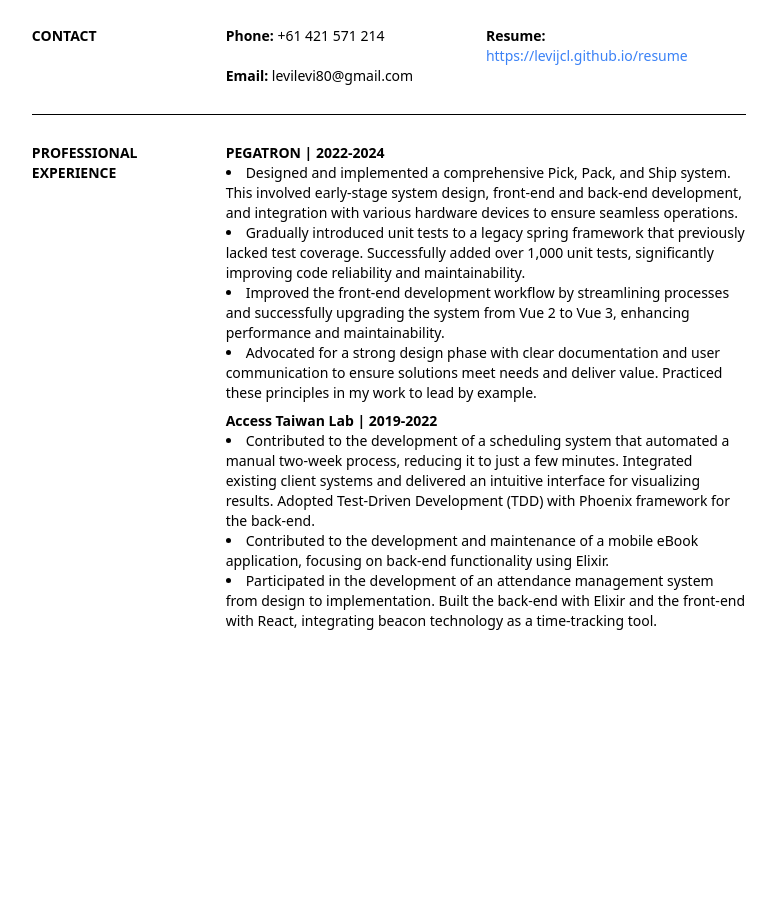
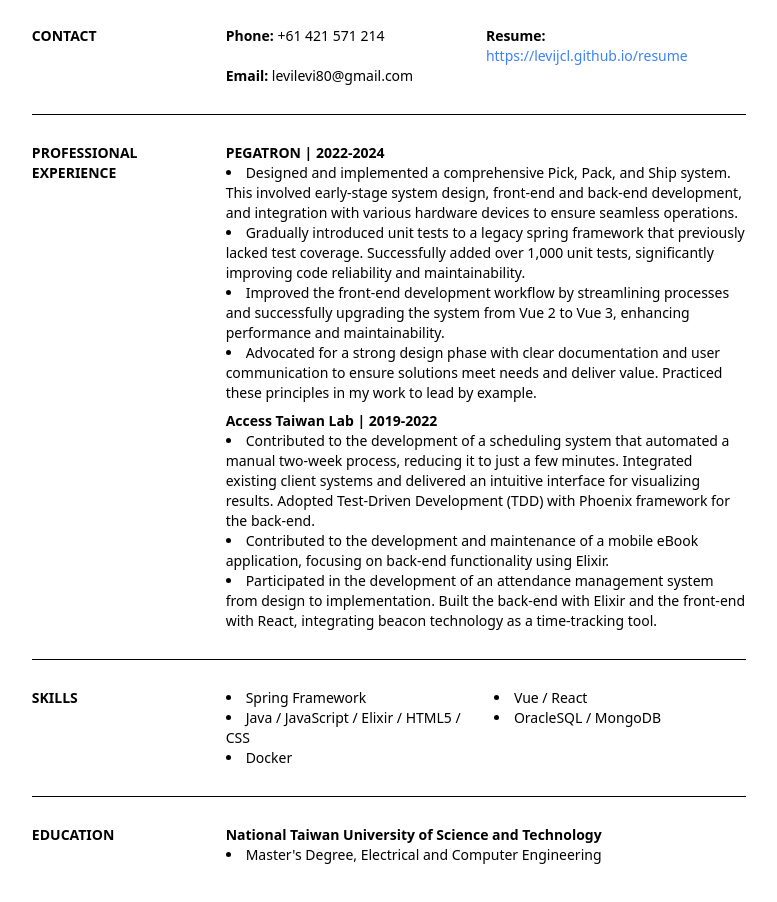
Before and after one commit to levijcl/resume, a website: page cv/index.html in a window 1280 px wide. Shown: the part 82-984 px from the top of the page, without its empty margins (251-1028 px from the left). Before the commit the page ends 800 px from the top, so only its background shows below. Drawn offline with Linux system fonts and the light colour scheme.

Commit message:
Add skills in cv (#6)

```diff
--- a/cv/index.html
+++ b/cv/index.html
@@ -87,6 +87,37 @@
           </div>
         </div>
       </section>
+      <hr class="border-black mb-7" />
+      <!-- Skills Section -->
+      <section class="sm:flex sm:justify-between mb-7">
+        <div class="font-bold mb-2 sm:mb-0 sm:basis-1/5">SKILLS</div>
+        <div class="sm:flex-1 max-w-prose">
+          <ul
+            class="list-disc list-inside grid grid-cols-1 sm:grid-cols-2 gap-x-4"
+          >
+            <li>Spring Framework</li>
+            <li>Vue / React</li>
+            <li>Java / JavaScript / Elixir / HTML5 / CSS</li>
+            <li>OracleSQL / MongoDB</li>
+            <li>Docker</li>
+          </ul>
+        </div>
+      </section>
+      <hr class="border-black mb-7" />
+      <!-- Education Section -->
+      <section class="mb-12 sm:flex sm:justify-between">
+        <div class="font-bold mb-2 sm:mb-0 sm:basis-1/5">EDUCATION</div>
+        <div class="sm:flex-1 max-w-prose">
+          <p>
+            <strong
+              >National Taiwan University of Science and Technology</strong
+            >
+          </p>
+          <ul class="list-disc list-inside">
+            <li>Master's Degree, Electrical and Computer Engineering</li>
+          </ul>
+        </div>
+      </section>
     </div>
   </body>
 </html>
```
